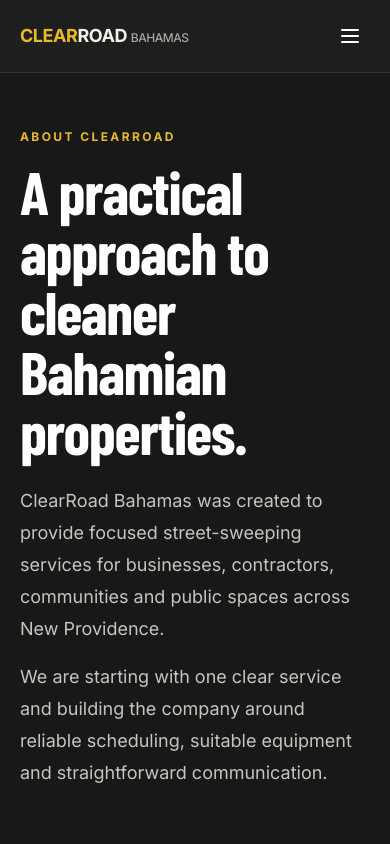
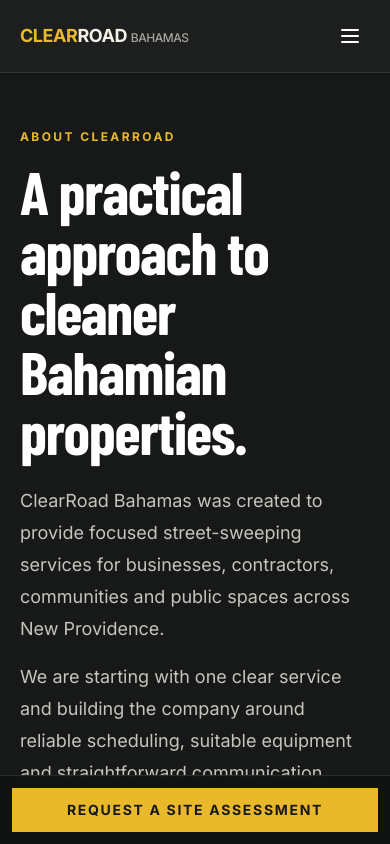
Before and after one commit to PearsonLegacyVentures/streetsweep, a React (Vite) app: page /about in a window 390 px wide. Shown: the top 844 px of the page. Built offline with nearby package versions, Linux system fonts and the light colour scheme; the HTML template or start-up script is replaced by a standard one.

Commit message:
Add mobile conversion CTA to page layout

```diff
--- a/src/components/layout/PageLayout.tsx
+++ b/src/components/layout/PageLayout.tsx
@@ -1,6 +1,7 @@
 import { ReactNode } from "react";
 import { Navbar } from "./Navbar";
 import { Footer } from "./Footer";
+import { MobileCTA } from "./MobileCTA";
 
 interface PageLayoutProps {
   children: ReactNode;
@@ -12,6 +13,7 @@ export function PageLayout({ children }: PageLayoutProps) {
       <Navbar />
       <main className="flex-1">{children}</main>
       <Footer />
+      <MobileCTA />
     </div>
   );
 }
```
